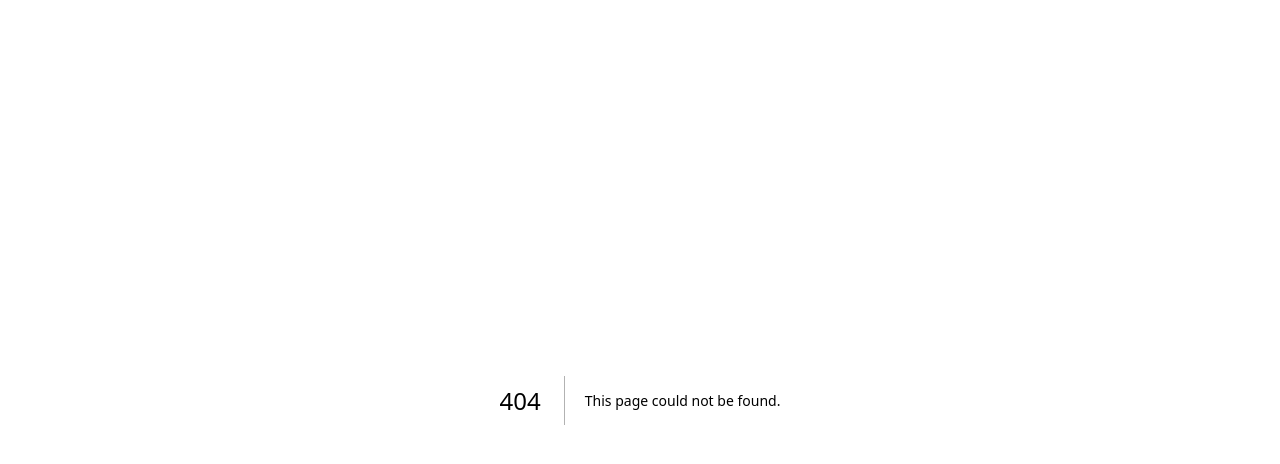
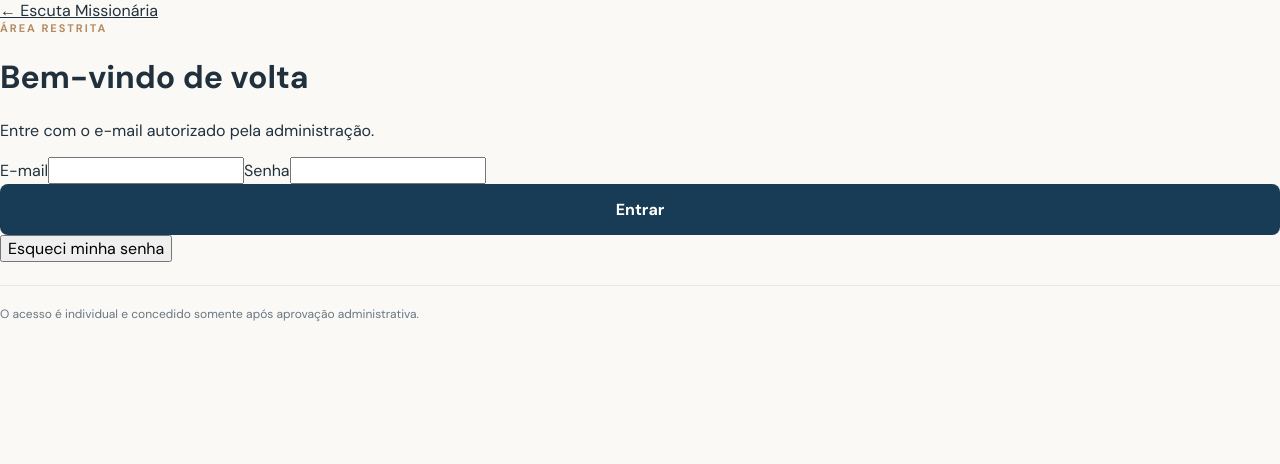
Before and after one commit to escuta-dev/escuta-missionaria, a Next.js app: page /login in a window 1280 px wide. Before the commit this address had no page. Shown: the top 464 px of the page. Built offline with nearby package versions, Linux system fonts and the light colour scheme; no server answers.

Commit message:
Cria tela de login administrativo

```diff
--- /dev/null
+++ b/src/app/login/page.tsx
@@ -0,0 +1,61 @@
+"use client";
+
+import { FormEvent, useState } from "react";
+import { useRouter } from "next/navigation";
+import Link from "next/link";
+import { supabase } from "@/lib/supabase";
+
+export default function LoginPage() {
+  const router = useRouter();
+  const [email, setEmail] = useState("");
+  const [password, setPassword] = useState("");
+  const [busy, setBusy] = useState(false);
+  const [message, setMessage] = useState("");
+
+  async function submit(event: FormEvent<HTMLFormElement>) {
+    event.preventDefault();
+    setBusy(true);
+    setMessage("");
+    const { error } = await supabase.auth.signInWithPassword({ email, password });
+    setBusy(false);
+    if (error) {
+      setMessage("Não foi possível entrar. Confira o e-mail e a senha.");
+      return;
+    }
+    router.replace("/admin");
+  }
+
+  async function recover() {
+    if (!email.trim()) {
+      setMessage("Informe seu e-mail para receber o link de recuperação.");
+      return;
+    }
+    setBusy(true);
+    const { error } = await supabase.auth.resetPasswordForEmail(email, {
+      redirectTo: `${window.location.origin}/definir-acesso?mode=recovery`,
+    });
+    setBusy(false);
+    setMessage(error ? "Não foi possível solicitar a recuperação." : "Se o e-mail estiver cadastrado, você receberá as instruções.");
+  }
+
+  return (
+    <main className="auth-shell">
+      <div className="auth-card">
+        <Link className="auth-brand" href="/">← Escuta Missionária</Link>
+        <div className="eyebrow" style={{ color: "var(--gold)" }}>Área restrita</div>
+        <h1>Bem-vindo de volta</h1>
+        <p>Entre com o e-mail autorizado pela administração.</p>
+        <form onSubmit={submit} className="auth-form">
+          <label htmlFor="email">E-mail</label>
+          <input id="email" type="email" autoComplete="email" required value={email} onChange={e=>setEmail(e.target.value)} />
+          <label htmlFor="password">Senha</label>
+          <input id="password" type="password" autoComplete="current-password" required value={password} onChange={e=>setPassword(e.target.value)} />
+          <button className="submit-button" disabled={busy}>{busy ? "Aguarde..." : "Entrar"}</button>
+        </form>
+        <button className="text-button" onClick={recover} disabled={busy}>Esqueci minha senha</button>
+        {message && <div role="status" className="notice">{message}</div>}
+        <div className="privacy-note">O acesso é individual e concedido somente após aprovação administrativa.</div>
+      </div>
+    </main>
+  );
+}
```
